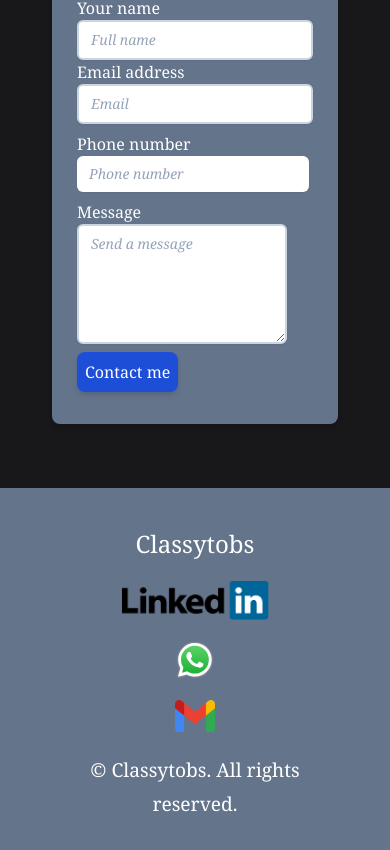
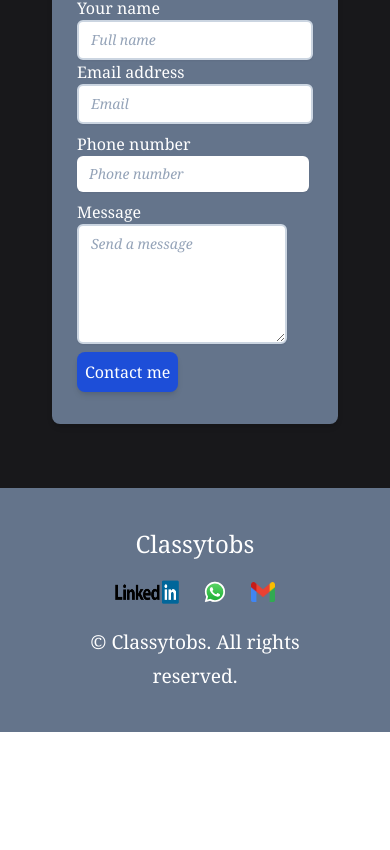
Before and after one commit to Classytobs/portfolio-11, a React (Create React App) app: page / in a window 390 px wide. Shown: the part 4479-5329 px from the top of the page. After the commit the page ends 5211 px from the top, so only its background shows below. Built offline with nearby package versions, Linux system fonts and the light colour scheme.

Commit message:
adjusting the design and responsiveness of different components

```diff
--- a/src/Components/Footer/Footer.jsx
+++ b/src/Components/Footer/Footer.jsx
@@ -11,10 +11,10 @@ export default function Footer() {
         <div>
             <a href="home">Classytobs</a>
         </div>
-        <div className='flex flex-col gap-y-5 md:flex-row md:gap-x-5 items-center justify-between content-center'>
-            <a href="https://linkedin.com/in/oluwatobi-adewumi-879548213" target='blank'><img src={linkedin3} alt='linkedin2' className='h-10 w-22 '/></a>
-            <a href="https://wa.me/8105045530" target="blank"><img src={WhatsApp2} alt='whatsapp2' className='h-10 w-10 '/></a>
-            <a href="mailto:adewumitobi20@gmail.com" target="blank"><img src={gmail2} alt='gmail2' className='h-8 w-10 '/></a>
+        <div className='flex flex-row gap-x-5 items-center justify-between content-center'>
+            <a href="https://linkedin.com/in/oluwatobi-adewumi-879548213" target='blank'><img src={linkedin3} alt='linkedin2' className='h-6 w-16 '/></a>
+            <a href="https://wa.me/8105045530" target="blank"><img src={WhatsApp2} alt='whatsapp2' className='h-6 w-8 '/></a>
+            <a href="mailto:adewumitobi20@gmail.com" target="blank"><img src={gmail2} alt='gmail2' className='h-5 w-6 '/></a>
         </div>
         <div>
             <small>&copy; Classytobs. All rights reserved.</small>
```
